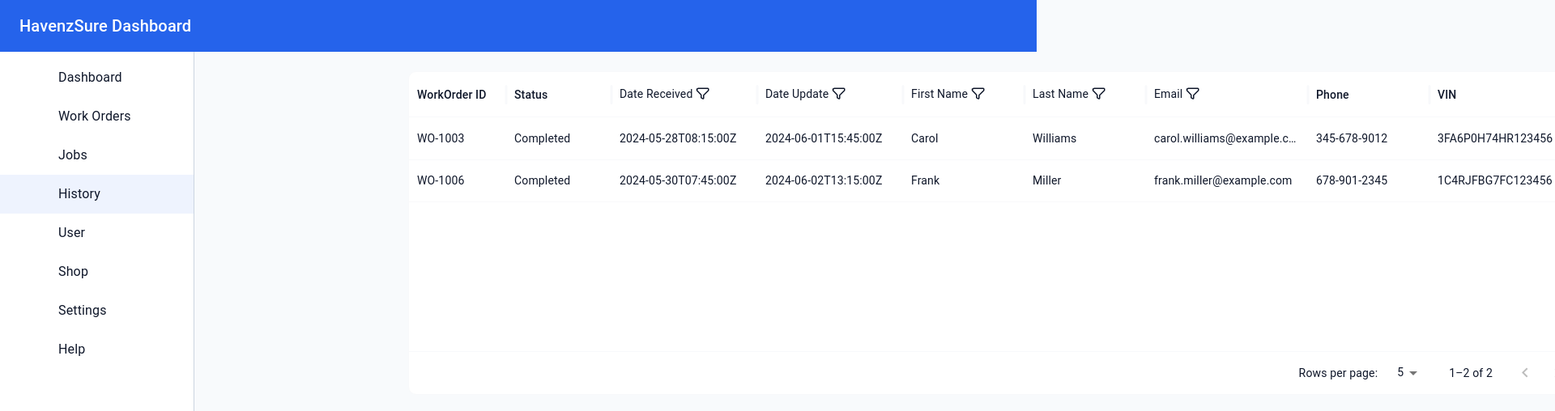
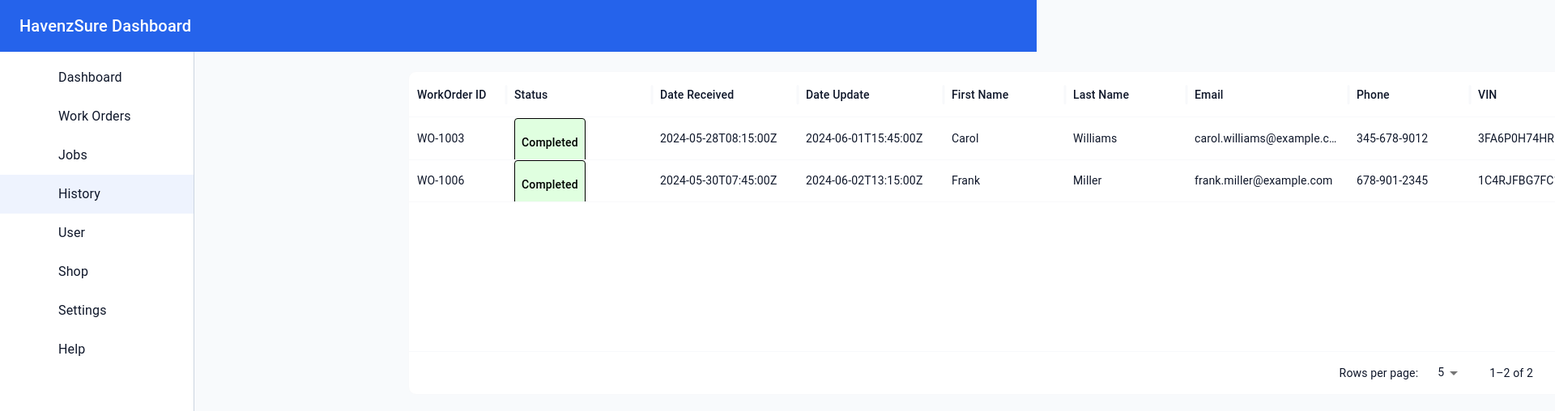
Before and after one commit to DashboardDivas/havenzsure-dashboard, a Next.js app: page /history in a window 1280 px wide. Shown: the top 508 px of the page at 81% size, 1920 px wide, since content can reach past the window. Built offline with nearby package versions, Linux system fonts and the light colour scheme; some icons are missing; what @mui/material-nextjs would draw is missing.

Commit message:
Jobs page

```diff
--- a/src/app/history/page.tsx
+++ b/src/app/history/page.tsx
@@ -4,11 +4,10 @@ import { useEffect, useState } from "react";
 import { DataGrid, GridColDef, useGridApiRef } from "@mui/x-data-grid";
 import { fetchWorkOrders } from "@/lib/fakeApi";
 import { WorkOrder, WorkOrderStatus } from "@/types/workOrder";
-import { useRef } from "react";
-import { GridApi } from "@mui/x-data-grid";
 import { useRouter } from "next/navigation";
+import StatusChip from "@/components/ui/StatusChip";
 
-export default function WorkOrdersGrid() {
+export default function HistoryGrid() {
   const [rows, setRows] = useState<WorkOrder[]>([]);
   const [loading, setLoading] = useState(true);
   const apiRef = useGridApiRef();
@@ -23,7 +22,12 @@ export default function WorkOrdersGrid() {
 
 const columns: GridColDef[] = [
   { field: "WorkOrderID", headerName: "WorkOrder ID", width: 120 },
-    { field: "Status", headerName: "Status", width: 130 },
+  {
+    field: "Status",
+    headerName: "Status",
+    width: 180,
+    renderCell: (params) => <StatusChip status={params.value} />,
+  },
   { field: "DateReceived", headerName: "Date Received", width: 180 },
   { field: "DateUpdate", headerName: "Date Update", width: 180 },
   { field: "FirstName", headerName: "First Name", width: 150 },
@@ -33,7 +37,7 @@ export default function WorkOrdersGrid() {
   { field: "VIN", headerName: "VIN", width: 180 },
 ];
 
-  // Only show completed work orders
+
   const filteredRows = rows.filter((row) => row.Status === WorkOrderStatus.Completed);
 
   return (
@@ -46,45 +50,6 @@ export default function WorkOrdersGrid() {
             id: row.WorkOrderID,
           }))}
           columns={columns.map((col) => {
-            // 需要加filter图标的列
-            const filterableFields = [
-              "DateReceived",
-              "DateUpdate",
-              "FirstName",
-              "LastName",
-              "Email",
-            ];
-            if (filterableFields.includes(col.field)) {
-              return {
-                ...col,
-                filterable: true,
-                renderHeader: (params) => (
-                  <span style={{ display: "flex", alignItems: "center", gap: 4 }}>
-                    {col.headerName}
-                    <span style={{ display: "inline-flex" }}>
-                      <svg
-                        width="18"
-                        height="18"
-                        viewBox="0 0 24 24"
-                        fill="none"
-                        stroke="currentColor"
-                        strokeWidth="2"
-                        strokeLinecap="round"
-                        strokeLinejoin="round"
-                        style={{ cursor: "pointer" }}
-                        onClick={(e) => {
-                          e.stopPropagation();
-                          apiRef.current?.showFilterPanel?.(col.field);
-                        }}
-                      >
-                        <path d="M3 4a1 1 0 0 1 1-1h16a1 1 0 0 1 1 1v2a1 1 0 0 1-.293.707l-6.414 6.414A2 2 0 0 0 13 14.586V19a1 1 0 0 1-1.447.894l-2-1A1 1 0 0 1 9 18v-3.414a2 2 0 0 0-.293-1.121L2.293 6.707A1 1 0 0 1 2 6V4z" />
-                      </svg>
-                    </span>
-                  </span>
-                ),
-                disableColumnMenu: true,
-              };
-            }
             return { ...col, disableColumnMenu: true };
           })}
           loading={loading}
--- a/src/app/jobs/page.tsx
+++ b/src/app/jobs/page.tsx
@@ -1,3 +1,69 @@
-export default function Page() {
-  return <div>📄Jobs placeholder</div>;
+"use client";
+
+import { useEffect, useState } from "react";
+import { DataGrid, GridColDef, useGridApiRef } from "@mui/x-data-grid";
+import { fetchWorkOrders } from "@/lib/fakeApi";
+import { WorkOrder } from "@/types/workOrder";
+import { useRouter } from "next/navigation";
+import StatusChip from "@/components/ui/StatusChip";
+
+export default function JobsGrid() {
+  const [rows, setRows] = useState<WorkOrder[]>([]);
+  const [loading, setLoading] = useState(true);
+  const apiRef = useGridApiRef();
+  const router = useRouter();
+
+  useEffect(() => {
+    fetchWorkOrders().then((data) => {
+      setRows(data);
+      setLoading(false);
+    });
+  }, []);
+
+const columns: GridColDef[] = [
+  { field: "WorkOrderID", headerName: "WorkOrder ID", width: 120 },
+  {
+    field: "Status",
+    headerName: "Status",
+    width: 180,
+    renderCell: (params) => <StatusChip status={params.value} />,
+  },
+  { field: "DateReceived", headerName: "Date Received", width: 180 },
+  { field: "DateUpdate", headerName: "Date Update", width: 180 },
+  { field: "FirstName", headerName: "First Name", width: 150 },
+  { field: "LastName", headerName: "Last Name", width: 150 },
+  { field: "Email", headerName: "Email", width: 200 },
+  { field: "Phone", headerName: "Phone", width: 150 },
+  { field: "VIN", headerName: "VIN", width: 180 },
+];
+
+  const filteredRows = rows.filter((row) => row.UserID != undefined);
+
+  return (
+    <div>
+      <div style={{ height: 400, width: "100%" }}>
+        <DataGrid
+          apiRef={apiRef}
+          rows={filteredRows.map((row: WorkOrder) => ({
+            ...row,
+            id: row.WorkOrderID,
+          }))}
+          columns={columns.map((col) => {
+            return { ...col, disableColumnMenu: true };
+          })}
+          loading={loading}
+          initialState={{
+            pagination: {
+              paginationModel: { pageSize: 5, page: 0 },
+            },
+          }}
+          pageSizeOptions={[5, 10, 20]}
+          onRowClick={(params) => {
+            router.push(`/work-orders/${params.row.WorkOrderID}`);
+          }}
+          style={{ cursor: "pointer" }}
+        />
+      </div>
+    </div>
+  );
 }
```
Lines whose indentation alone changed are shown as unchanged.
